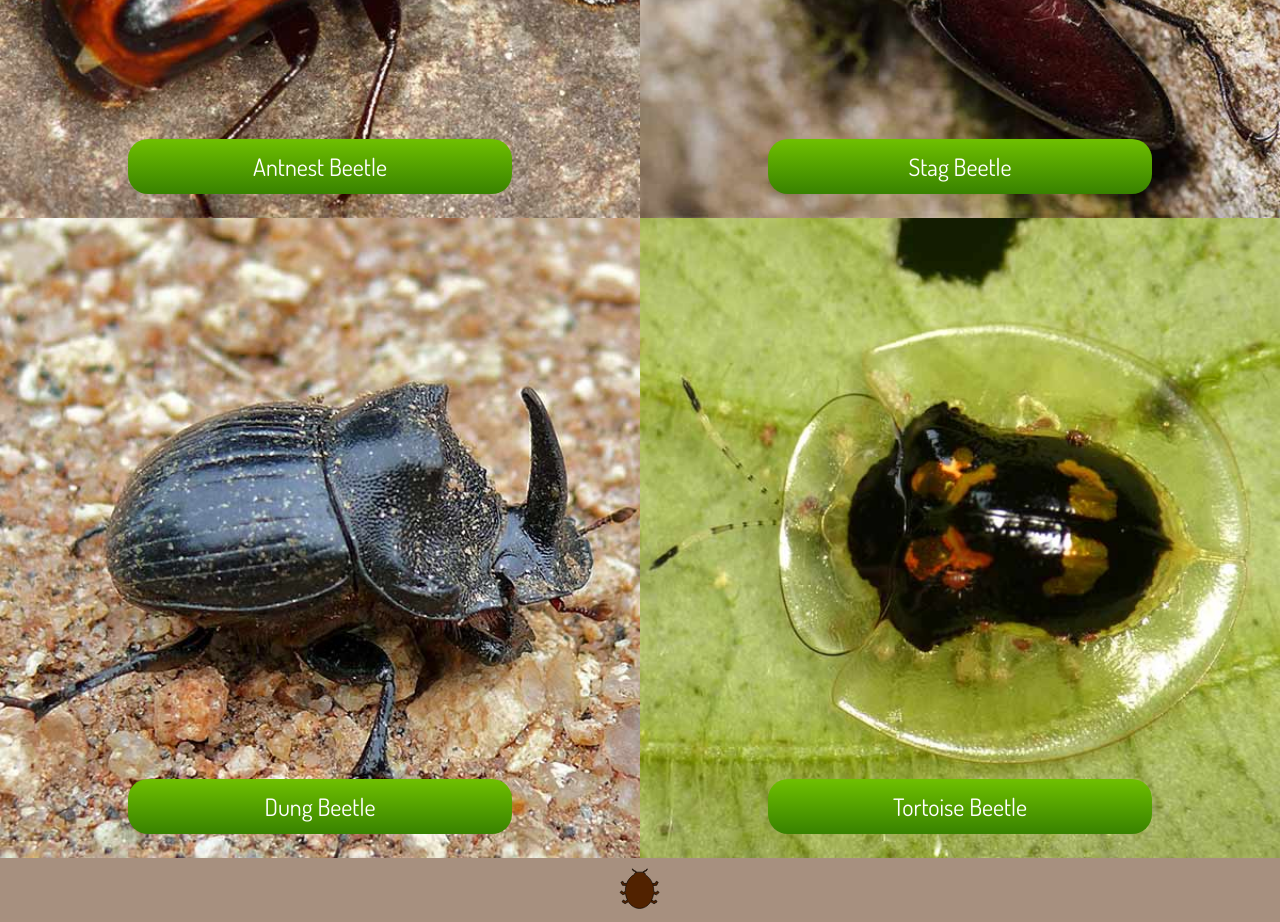
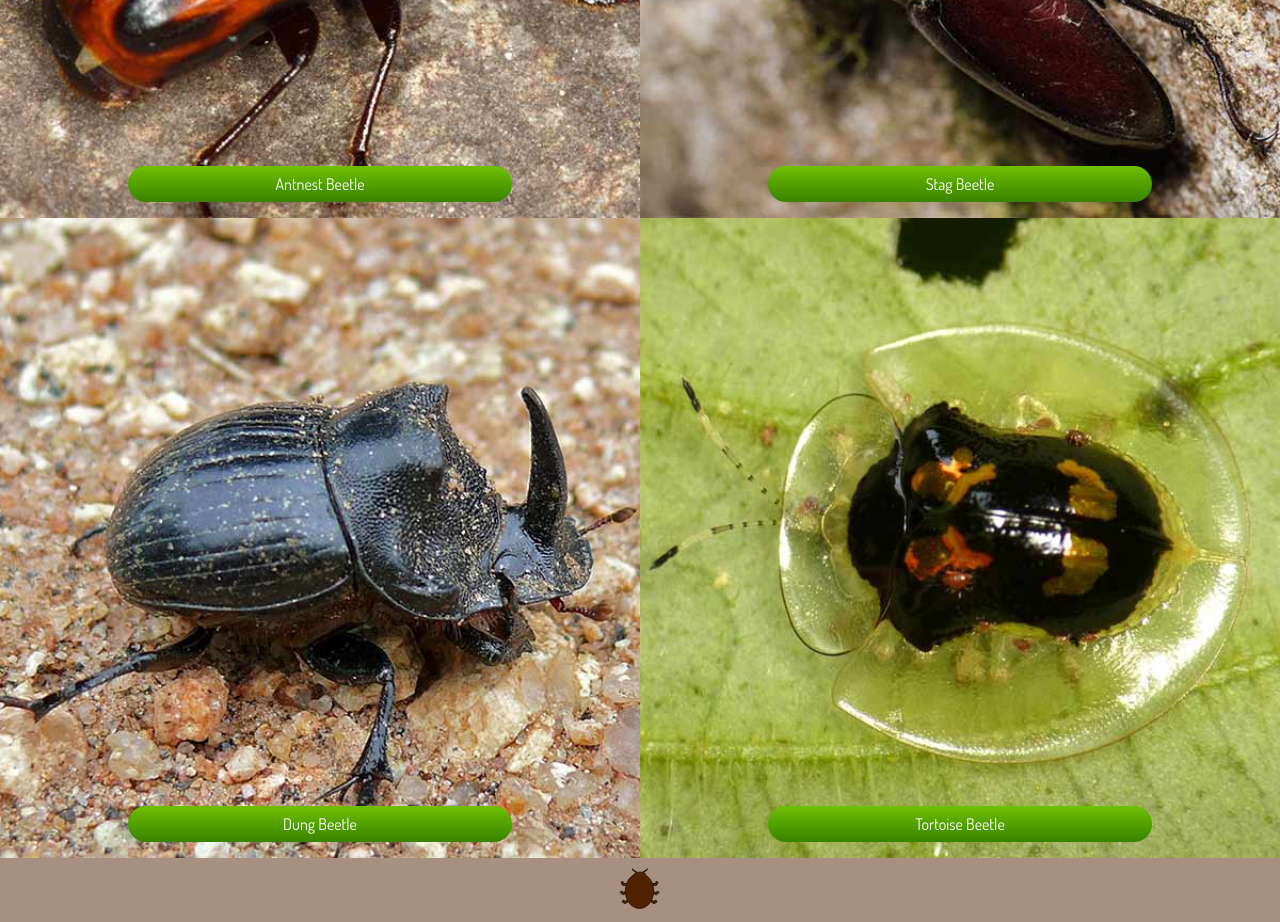
Before and after one commit to hellachella/dsn1674-assignment-7, a plain HTML site: page index.html in a window 1280 px wide. Shown: the part 860-1782 px from the top of the page. Drawn offline with Linux system fonts and the light colour scheme.

Commit message:
Font fixes.
Gah!

```diff
--- a/styles/main.css
+++ b/styles/main.css
@@ -129,7 +129,7 @@ figcaption{
 	left: 20%;
 	text-align: center;
 	color: #fff;
-	font-size: 1.5em;
+	font-size: 100%;
 	background-color: #388200;
 	background-image: linear-gradient(to bottom, #6fc000, #388200);
 	padding: 0.5em;
```
